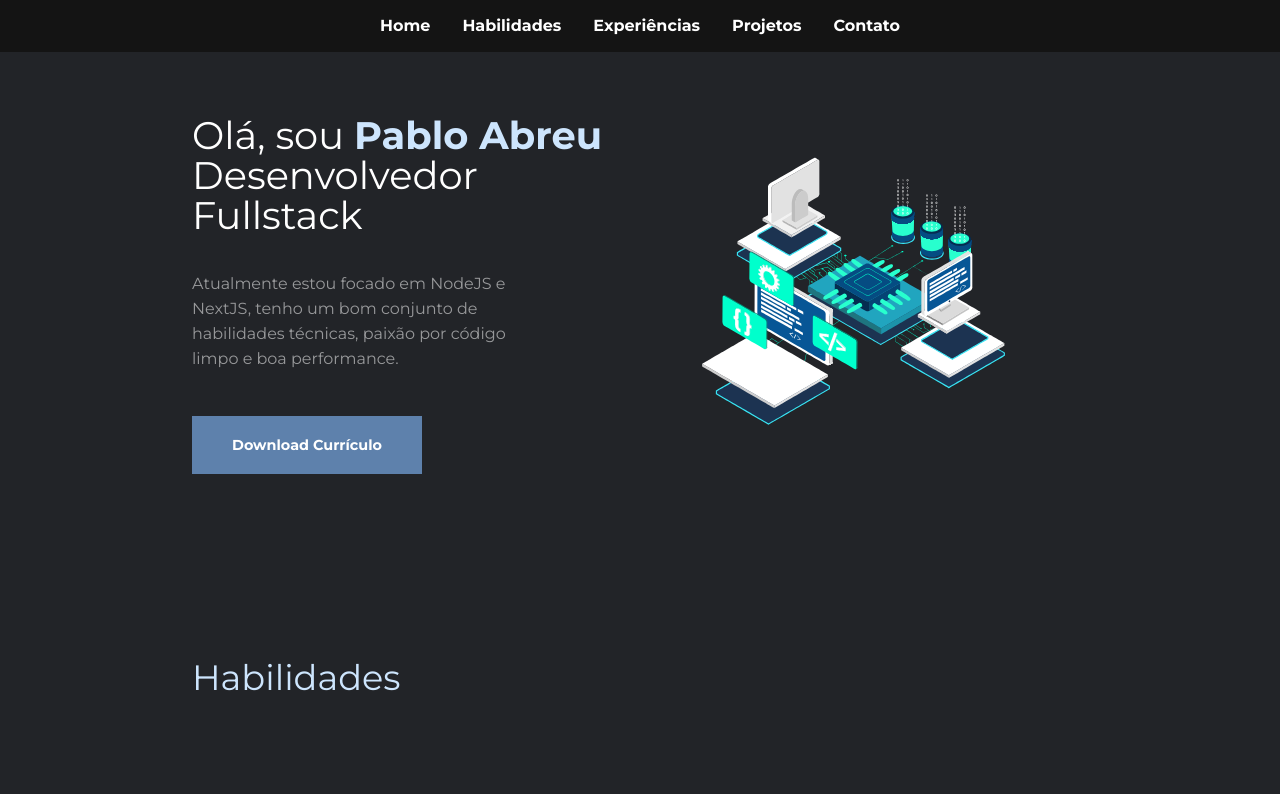
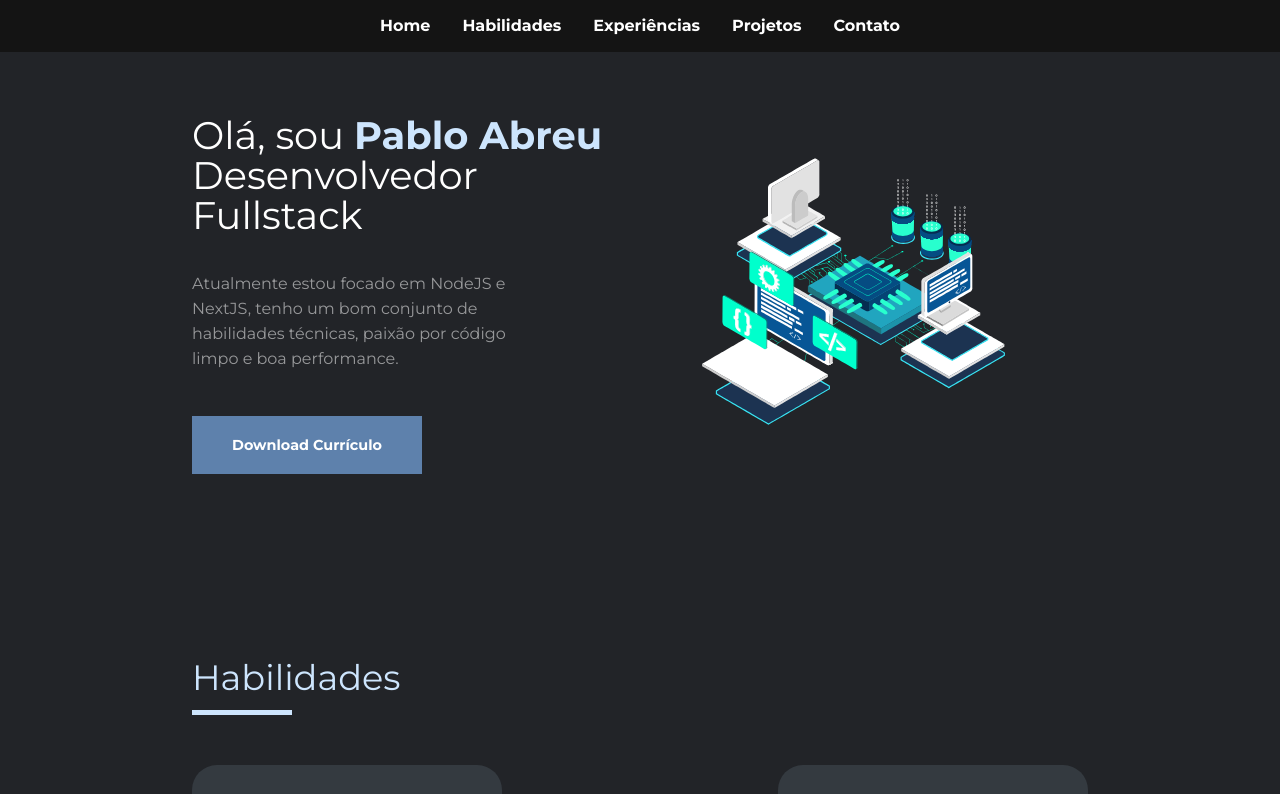
Before and after one commit to PabloAbreuDev/my_website, a Next.js app: page / in a window 1280 px wide. Shown: the top 794 px of the page. Built offline with nearby package versions, Linux system fonts and the light colour scheme.

Commit message:
fix: refactor css

```diff
--- a/components/contact_card/styled.ts
+++ b/components/contact_card/styled.ts
@@ -8,6 +8,7 @@ export const ContactCardStyled = styled.div`
   color: ${(props) => props.theme.textColor};
   border-radius: 25px;
   transition: ease 0.1s;
+  margin-top: 20px;
 
   h3 {
     margin: 15px 0 10px 0;
--- a/components/experience_card/styled.ts
+++ b/components/experience_card/styled.ts
@@ -5,6 +5,8 @@ export const ExperienceCardStyled = styled.div`
   display: flex;
   width: 80%;
   .logo-area {
+    width: 100px;
+    height: 100px;
     padding: 40px;
     border-radius: 100%;
     background-color: ${(props) => props.theme.secondaryColor};
--- a/components/hability_card/styled.ts
+++ b/components/hability_card/styled.ts
@@ -5,7 +5,6 @@ export const HabilityCardStyle = styled.div`
   width: 250px;
   height: 200px;
   border-radius: 25px;
-  margin-top: 50px;
   padding: 30px;
   position: relative;
 
--- a/components/project_card/styled.ts
+++ b/components/project_card/styled.ts
@@ -5,7 +5,6 @@ export const ProjectCardStyled = styled.div`
   width: 250px;
   height: 200px;
   border-radius: 25px;
-  margin-top: 50px;
   padding: 30px;
   color: ${(props) => props.theme.textColor};
   .header {
--- a/pages/index.tsx
+++ b/pages/index.tsx
@@ -138,7 +138,7 @@ export default function Home() {
       icon: smartphone_icon,
       name: "Whatsapp",
       content: "(98) 98125-3423",
-      link: "https://api.whatsapp.com/send?phone=98981253423"
+      link: "https://api.whatsapp.com/send?phone=5598981253423"
     },
     {
       icon: mail_icon,
--- a/pages/styled.ts
+++ b/pages/styled.ts
@@ -20,10 +20,25 @@ export const HomeStyled = styled.div<TypeNavbar>`
     }
   }
   .title-area {
-    padding: 0 0 50px 0;
+    padding: 0 0 70px 0;
     .title {
       font-size: 2.2rem;
       color: ${(props) => props.theme.lightColor};
+      position: relative;
+      &:before {
+        content: "";
+        position: absolute;
+        bottom: -20px;
+        left: 0;
+        width: 100px;
+        height: 5px;
+        background-color: ${(props) => props.theme.lightColor};
+      }
+      @media screen and (${breakpoints.device.lg}) {
+        &:before {
+          display: none;
+        }
+      }
     }
   }
   header {
@@ -199,6 +214,7 @@ export const HomeStyled = styled.div<TypeNavbar>`
         display: flex;
         flex-wrap: wrap;
         justify-content: space-between;
+        gap: 70px;
       }
     }
     @media screen and (${breakpoints.device.ipad}) {
@@ -243,6 +259,7 @@ export const HomeStyled = styled.div<TypeNavbar>`
         display: flex;
         flex-wrap: wrap;
         justify-content: space-between;
+        gap: 70px;
       }
     }
     @media screen and (${breakpoints.device.ipad}) {
@@ -250,7 +267,6 @@ export const HomeStyled = styled.div<TypeNavbar>`
         align-items: center;
         .projetos-area {
           justify-content: center;
-          gap: 10px;
         }
       }
     }
@@ -276,7 +292,7 @@ export const HomeStyled = styled.div<TypeNavbar>`
         align-items: center;
         .contatos-area {
           justify-content: center;
-          gap: 20px;
+          gap: 40px;
         }
       }
     }
```
